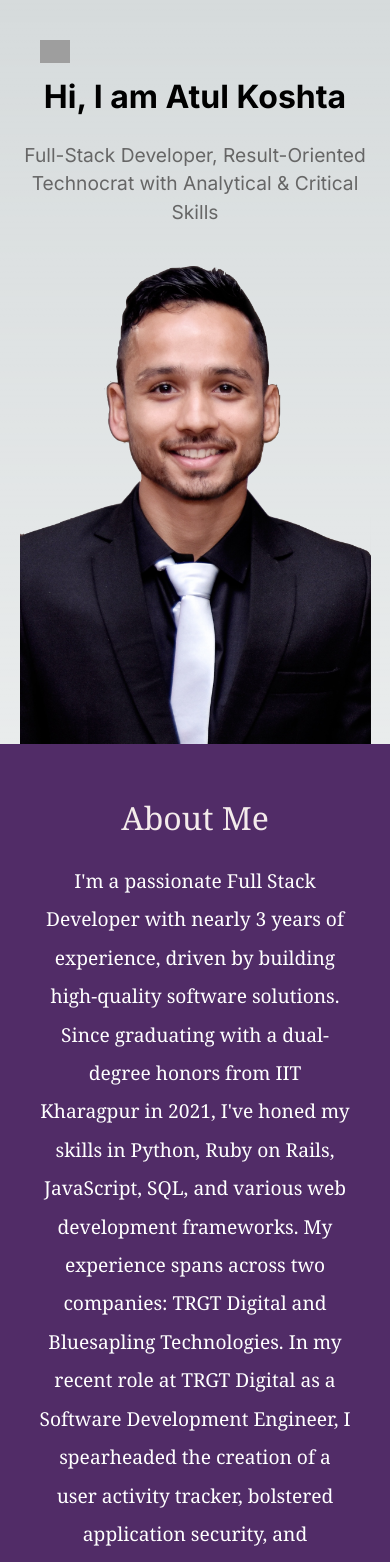
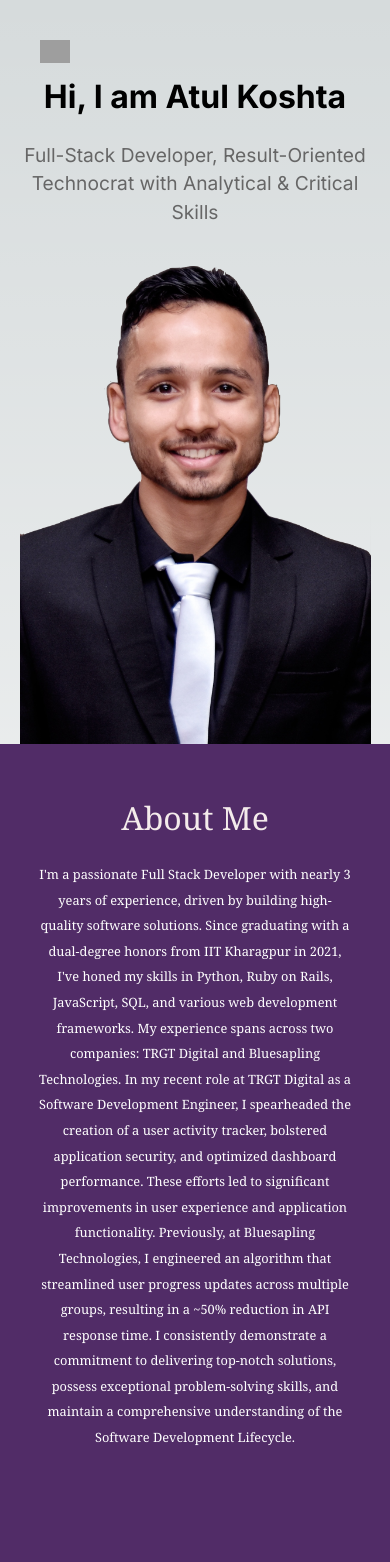
Before and after one commit to atu1koshta/portfolio, a Next.js app in the folder fe/: page / in a window 390 px wide. Shown: the top 1562 px of the page. Built offline with nearby package versions, Linux system fonts and the light colour scheme; grey boxes are pictures that could not be loaded.

Commit message:
Reduce font size in mobile view for AboutMe text

```diff
--- a/fe/src/styles/AboutMe.module.css
+++ b/fe/src/styles/AboutMe.module.css
@@ -23,3 +23,9 @@
     margin: 0 auto;
     color: #ffffff;
   }
+
+  @media (max-width: 768px) {
+    .aboutMeText {
+      font-size: 0.8rem;
+    }
+  }
```
